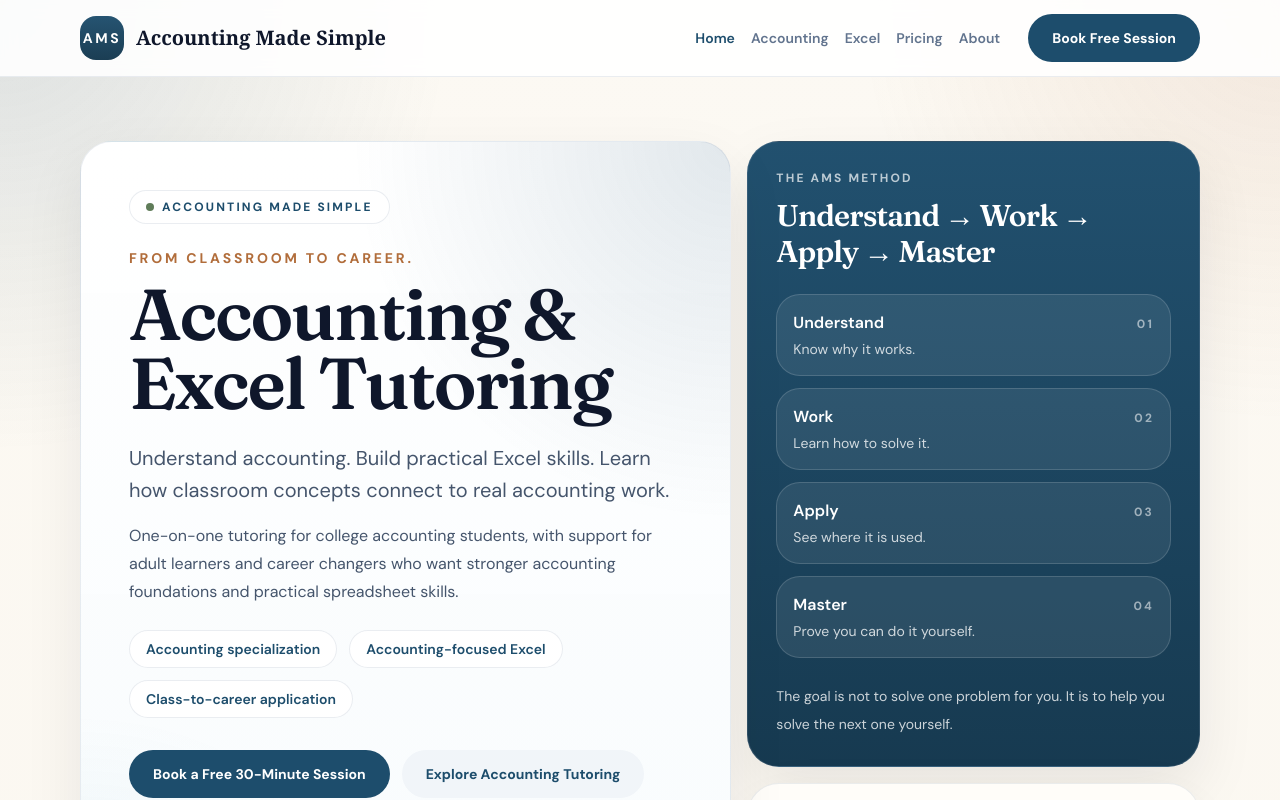
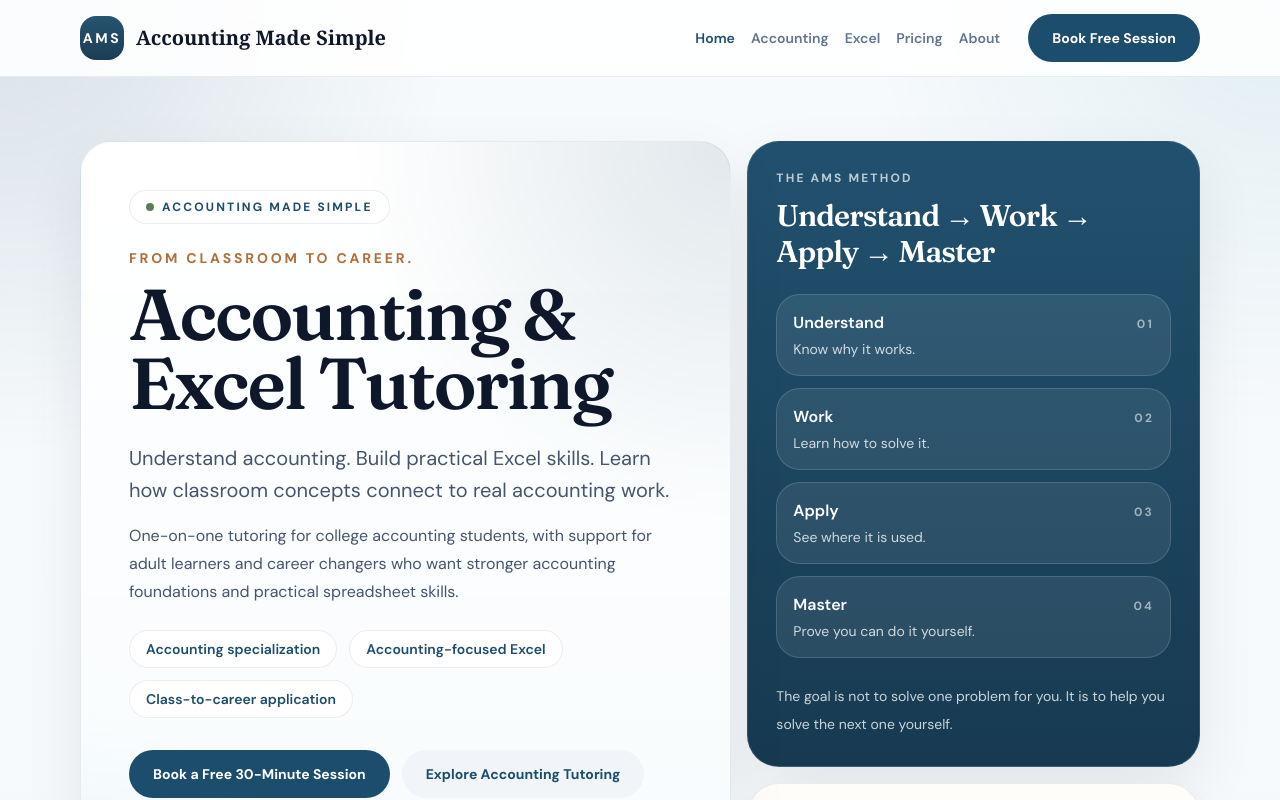
Before and after one commit to ryansoccer21-oss/accounting-made-simple, a Next.js app: page / in a window 1280 px wide. Shown: the top 800 px of the page. Built offline with nearby package versions, Linux system fonts and the light colour scheme.

Commit message:
Update site metadata and visual background for focused AMS brand

```diff
--- a/app/layout.js
+++ b/app/layout.js
@@ -4,23 +4,16 @@ import SiteFooter from "../components/site-footer";
 import SiteHeader from "../components/site-header";
 import { Analytics } from "@vercel/analytics/next";
 
-const dmSans = DM_Sans({
-  subsets: ["latin"],
-  variable: "--font-body"
-});
-
-const fraunces = Fraunces({
-  subsets: ["latin"],
-  variable: "--font-display"
-});
+const dmSans = DM_Sans({ subsets: ["latin"], variable: "--font-body" });
+const fraunces = Fraunces({ subsets: ["latin"], variable: "--font-display" });
 
 export const metadata = {
   title: {
-    default: "Accounting Made Simple",
+    default: "Accounting Made Simple | Accounting & Excel Tutoring",
     template: "%s | Accounting Made Simple"
   },
   description:
-    "Beginner-friendly tutoring for accounting, Excel, budgeting, and money basics.",
+    "One-on-one accounting and accounting-focused Excel tutoring for college students, adult learners, and career changers. From classroom to career.",
   verification: {
     google: "D2huXCuKLA6FNscmIWlajy08ovtAwP9v9yrp8Zg96RI"
   }
@@ -29,10 +22,8 @@ export const metadata = {
 export default function RootLayout({ children }) {
   return (
     <html lang="en">
-      <body
-        className={`${dmSans.variable} ${fraunces.variable} min-h-screen bg-[linear-gradient(180deg,#fcf9f3_0%,#f5eee2_100%)] text-slate-900 antialiased`}
-      >
-        <div className="pointer-events-none fixed inset-0 -z-10 bg-[radial-gradient(circle_at_top_left,rgba(29,77,108,0.14),transparent_30%),radial-gradient(circle_at_top_right,rgba(177,109,59,0.12),transparent_28%)]" />
+      <body className={`${dmSans.variable} ${fraunces.variable} min-h-screen bg-[linear-gradient(180deg,#f7fafc_0%,#eef3f6_100%)] text-slate-900 antialiased`}>
+        <div className="pointer-events-none fixed inset-0 -z-10 bg-[radial-gradient(circle_at_top_left,rgba(29,77,108,0.14),transparent_30%),radial-gradient(circle_at_top_right,rgba(47,145,160,0.10),transparent_28%)]" />
         <SiteHeader />
         <main>{children}</main>
         <SiteFooter />
```
